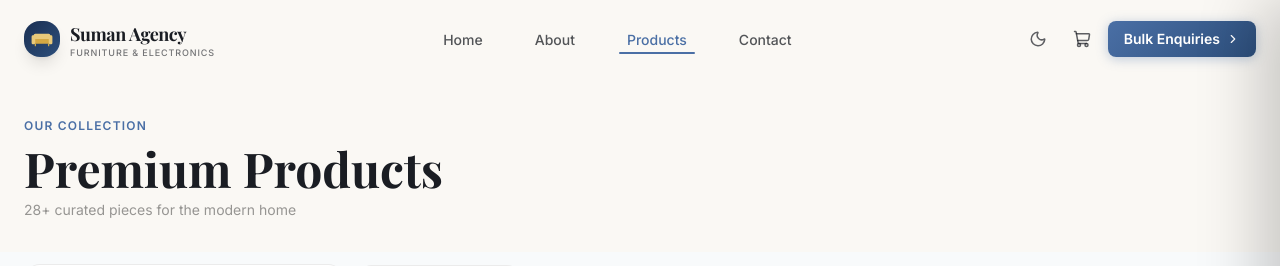
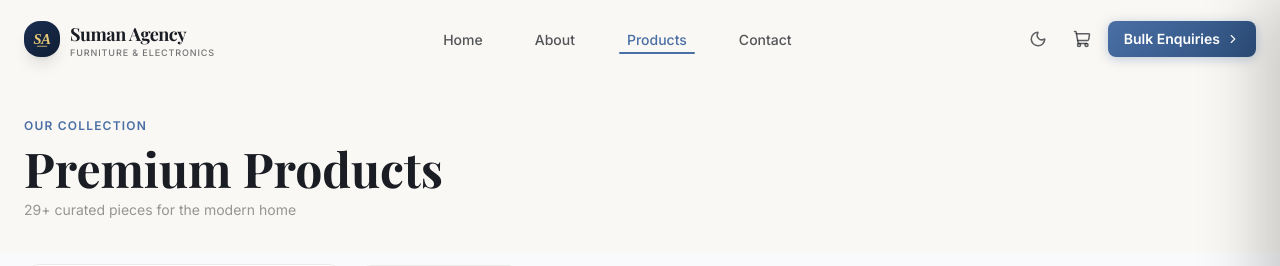
Before and after one commit to maalik1729-blip/suman-agencies, a Next.js app: page /products in a window 1280 px wide. Shown: the top 266 px of the page. Built offline with nearby package versions, Linux system fonts and the light colour scheme; a web font is replaced by a local one.

Commit message:
chore: add new products and update store logo/favicon

```diff
--- a/src/components/Navbar.tsx
+++ b/src/components/Navbar.tsx
@@ -80,20 +80,10 @@ export function Navbar({ theme, toggleTheme }: NavbarProps) {
           {/* Logo */}
           <Link href="/" className="flex items-center gap-2.5 group">
             {/* Logo Icon: sofa silhouette */}
-            <div className="w-9 h-9 rounded-xl flex items-center justify-center shadow-lg group-hover:scale-110 transition-transform duration-300 overflow-hidden" style={{ background: "linear-gradient(135deg, #1a2f52, #2d4f7c)" }}>
+            <div className="w-9 h-9 rounded-xl flex items-center justify-center shadow-lg group-hover:scale-110 transition-transform duration-300 overflow-hidden" style={{ background: "linear-gradient(135deg, #1a2f52, #101d33)" }}>
               <svg viewBox="0 0 100 100" width="26" height="26" xmlns="http://www.w3.org/2000/svg">
-                {/* Back rest */}
-                <rect x="18" y="30" width="64" height="22" rx="6" fill="#e8c97a" />
-                {/* Seat */}
-                <rect x="18" y="50" width="64" height="18" rx="5" fill="#d4a843" />
-                {/* Left arm */}
-                <rect x="10" y="36" width="14" height="34" rx="5" fill="#e8c97a" />
-                {/* Right arm */}
-                <rect x="76" y="36" width="14" height="34" rx="5" fill="#e8c97a" />
-                {/* Left leg */}
-                <rect x="22" y="66" width="5" height="12" rx="2" fill="#c9a84c" />
-                {/* Right leg */}
-                <rect x="73" y="66" width="5" height="12" rx="2" fill="#c9a84c" />
+                <text x="50" y="68" fontFamily="'Times New Roman', Times, serif" fontWeight="bold" fontStyle="italic" fontSize="56" letterSpacing="-2" fill="#e8c97a" textAnchor="middle">SA</text>
+                <rect x="30" y="76" width="40" height="4" rx="2" fill="#e8c97a" opacity={0.8} />
               </svg>
             </div>
             <div className="flex flex-col leading-none">
--- a/src/data/products.ts
+++ b/src/data/products.ts
@@ -424,6 +424,20 @@ export const products: Product[] = [
     specs: { Type: "VGA M-M", Length: "3 metres", Resolution: "Up to 1080p", Warranty: "1 Year" },
     inStock: true,
   },
+  {
+    id: "e014",
+    name: "Computer Power Cable 1.5m",
+    category: "electronics",
+    subcategory: "Cables & Accessories",
+    price: 188,
+    rating: 4.5,
+    reviewCount: 890,
+    images: ["/products/product-32.jpeg"],
+    description: "Standard 3-pin computer power cable cord. Ideal for desktop PCs, monitors, printers, and SMPS power supplies.",
+    features: ["3-pin Indian plug", "Standard IEC C13 connector", "1.5m length", "Heavy duty PVC jacket", "ISI Certified"],
+    specs: { "Plug Type": "3-pin to IEC C13", "Length": "1.5 metres", "Voltage": "250V", "Warranty": "6 Months" },
+    inStock: true,
+  },
 
   // --- ELECTRONICS: NETWORKING ---
   {
```
Also changed, not shown: public/products/product-32.jpeg (added), src/app/icon.svg.
